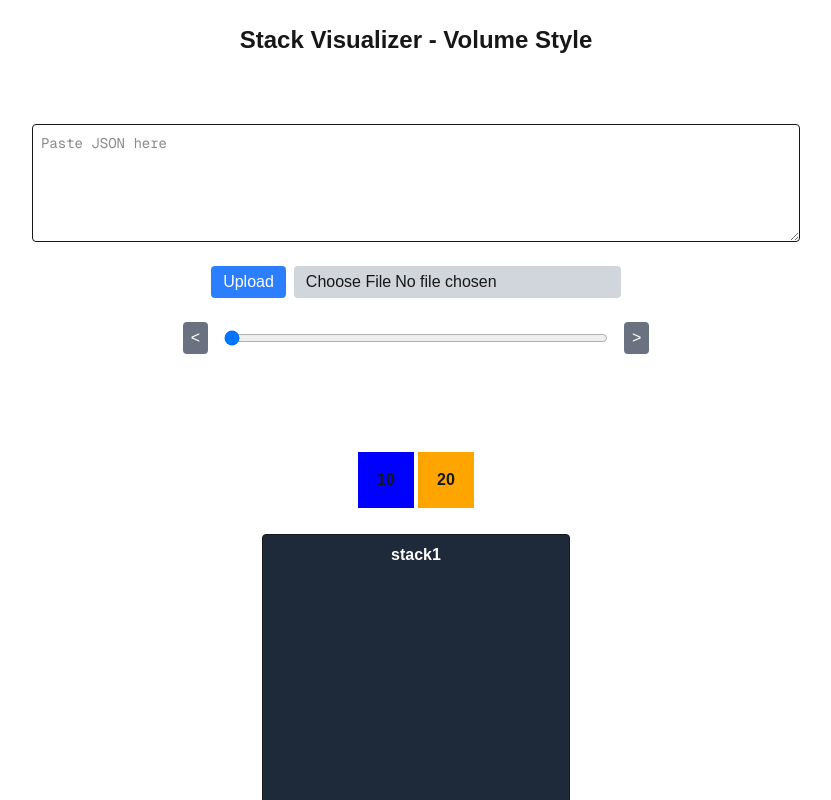
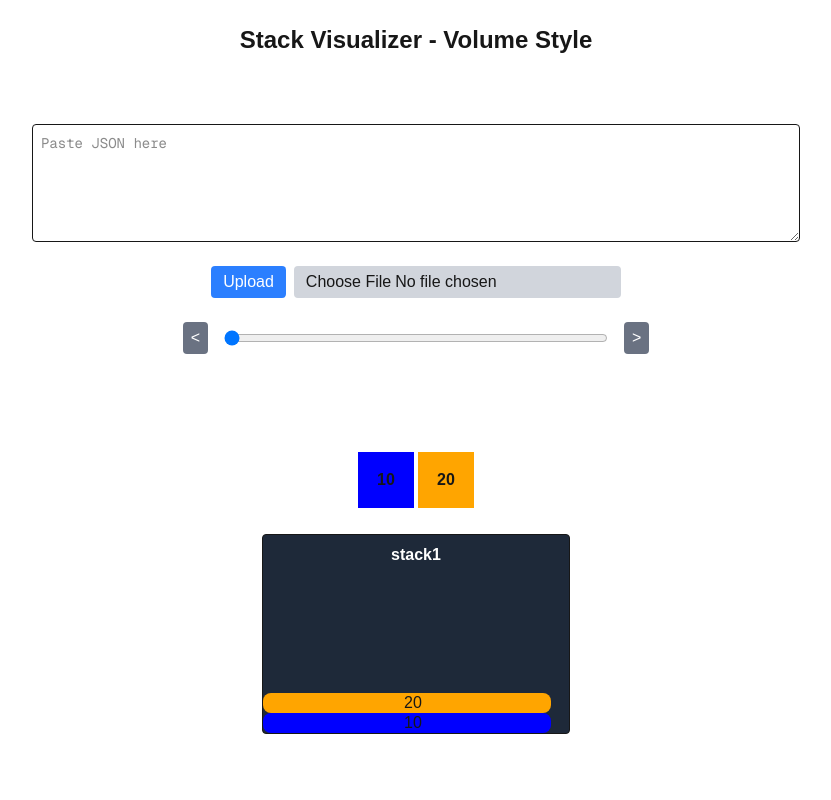
Before and after one commit to goomyman/leetcodewizard, a Next.js app in the folder Prototypes/stack-visualizer/: page / in a window 1280 px wide. Shown: the top 800 px of the page, without its empty margins (224-1055 px from the left). Built offline with nearby package versions, Linux system fonts and the light colour scheme.

Commit message:
working so far

```diff
--- a/Prototypes/stack-visualizer/src/app/stack/StackItem.tsx
+++ b/Prototypes/stack-visualizer/src/app/stack/StackItem.tsx
@@ -15,32 +15,28 @@ export default function StackItem({ item, index, onRemoved }: StackItemProps) {
   const isPreRemove = item.state === ControlItemState.PreRemove;
   const isRemoved = item.state === ControlItemState.Removed;
 
-  const baseY = isPreInsert ? -STACK_ITEM_HEIGHT * 0 : 0;
-  const baseX = isPreInsert ? -STACK_ITEM_WIDTH * 0.6 : 0;
-
-  let animationProps: any = { x: 0, y: 0, scale: 1 };
+  let animationProps: any = { y: 0, x: 0, scale: 1 };
 
   if (isPreInsert) {
     animationProps = {
-      y: [baseY, baseY - 1, baseY, baseY - 1, baseY],
-      x: [baseX, baseX, baseX, baseX, baseX],
+      y: [0, -3, 0, -3, 0],
       scale: [1, 1.02, 1, 1.02, 1],
-      transition: { duration: 3, repeat: Infinity, repeatType: "loop" as const },
+      transition: { duration: 2.5, repeat: Infinity, repeatType: "loop" as const },
     };
   } else if (isPreRemove) {
     animationProps = {
-      y: [0, -3, 0, -3, 0],
+      y: [0, -4, 0, -4, 0],
       scale: [1, 1.03, 1, 1.03, 1],
       transition: { duration: 2.5, repeat: Infinity, repeatType: "loop" as const },
     };
   } else if (isRemoved) {
     animationProps = {
-      x: [0, STACK_ITEM_WIDTH * 1.2],   // slide right
-      y: [0, 0, 0, 0, 0, 0, 1, 5, 10, STACK_ITEM_WIDTH * .6, STACK_ITEM_WIDTH * .7],  // then fall down
-      rotate: [0, 0, 0, 0, 0, 0, 0, 1, 2, 5, 30, 70, 90],
+      x: [0, STACK_ITEM_WIDTH * 1.2],
+      y: [0, 5, 10, 20],
+      rotate: [0, 15, 30, 60],
       opacity: [1, 0],
       scale: [1, 0.8],
-      transition: { duration: 1.75, ease: "easeIn" },
+      transition: { duration: 1.5, ease: [0.4, 0, 0.2, 1] },
     };
   }
 
@@ -48,10 +44,11 @@ export default function StackItem({ item, index, onRemoved }: StackItemProps) {
     ? "green"
     : isPreRemove || isRemoved
     ? "red"
-    : item.color;
+    : item.color ?? "gray";
 
   return (
     <motion.div
+      key={`${item.id}-${item.state}-${index}`}
       style={{
         width: STACK_ITEM_WIDTH,
         height: STACK_ITEM_HEIGHT,
@@ -61,17 +58,15 @@ export default function StackItem({ item, index, onRemoved }: StackItemProps) {
         alignItems: "center",
         justifyContent: "center",
         position: "absolute",
-        bottom: index * STACK_ITEM_HEIGHT, // bottom-anchored stacking
+        bottom: index * STACK_ITEM_HEIGHT,
         left: 0,
-        boxShadow: isPreInsert ? "0px 8px 15px rgba(0,0,0,0.2)" : "none",
-        zIndex: index + 1, // top items above
+        zIndex: index + 1,
       }}
+      layout={false} // prevent layout interpolation
       animate={animationProps}
-      layout
       onAnimationComplete={() => {
         if (isRemoved && onRemoved) onRemoved(String(item.id));
       }}
-      className="text-sm font-bold text-black"
     >
       <div className="w-full text-left font-bold text-lg pl-3 flex-1">
         {item.level}
--- a/Prototypes/stack-visualizer/src/app/stack/StackRenderer.tsx
+++ b/Prototypes/stack-visualizer/src/app/stack/StackRenderer.tsx
@@ -1,29 +1,16 @@
 "use client";
 
-import React from "react";
-import { Control, ControlItem, ControlItemState } from "./ControlTypes";
+import { AnimatePresence } from "framer-motion";
+import { Control, ControlItem } from "./ControlTypes";
 import StackItem from "./StackItem";
 import { STACK_ITEM_HEIGHT, STACK_ITEM_WIDTH } from "./StackItemConstants";
 
 interface StackRendererProps {
   control: Control<ControlItem>;
-  onRemoved?: (id: string) => void;
-  minItems?: number; // optional, default container size
 }
 
-export default function StackRenderer({
-  control,
-  onRemoved,
-  minItems = 20,
-}: StackRendererProps) {
-  // Keep container height fixed
-  const containerHeight = minItems * STACK_ITEM_HEIGHT;
-
-  // Ensure items have unique keys for React/Framer Motion to re-render on state changes
-  const itemsWithKeys = control.items.map(item => ({
-    ...item,
-    _uniqueKey: `${item.id}-${item.state}-${item.targetIndex ?? 0}`,
-  }));
+export default function StackRenderer({ control }: StackRendererProps) {
+  const containerHeight = Math.max(control.items.length, 10) * STACK_ITEM_HEIGHT;
 
   return (
     <div
@@ -31,18 +18,16 @@ export default function StackRenderer({
       style={{
         width: STACK_ITEM_WIDTH + 20,
         height: containerHeight,
+        overflow: "hidden",
       }}
     >
-      <h3 className="text-white font-semibold">{control.id}</h3>
+      <h3 className="text-white font-semibold mb-2">{control.id}</h3>
 
-      {itemsWithKeys.map((item, idx) => (
-        <StackItem
-          key={item._uniqueKey}
-          item={item}
-          index={idx} // 0 = bottom of stack
-          onRemoved={onRemoved}
-        />
-      ))}
+      <AnimatePresence>
+        {control.items.map((item, idx) => (
+          <StackItem key={`${item.id}-${item.state}-${idx}`} item={item} index={idx} />
+        ))}
+      </AnimatePresence>
     </div>
   );
 }
```
